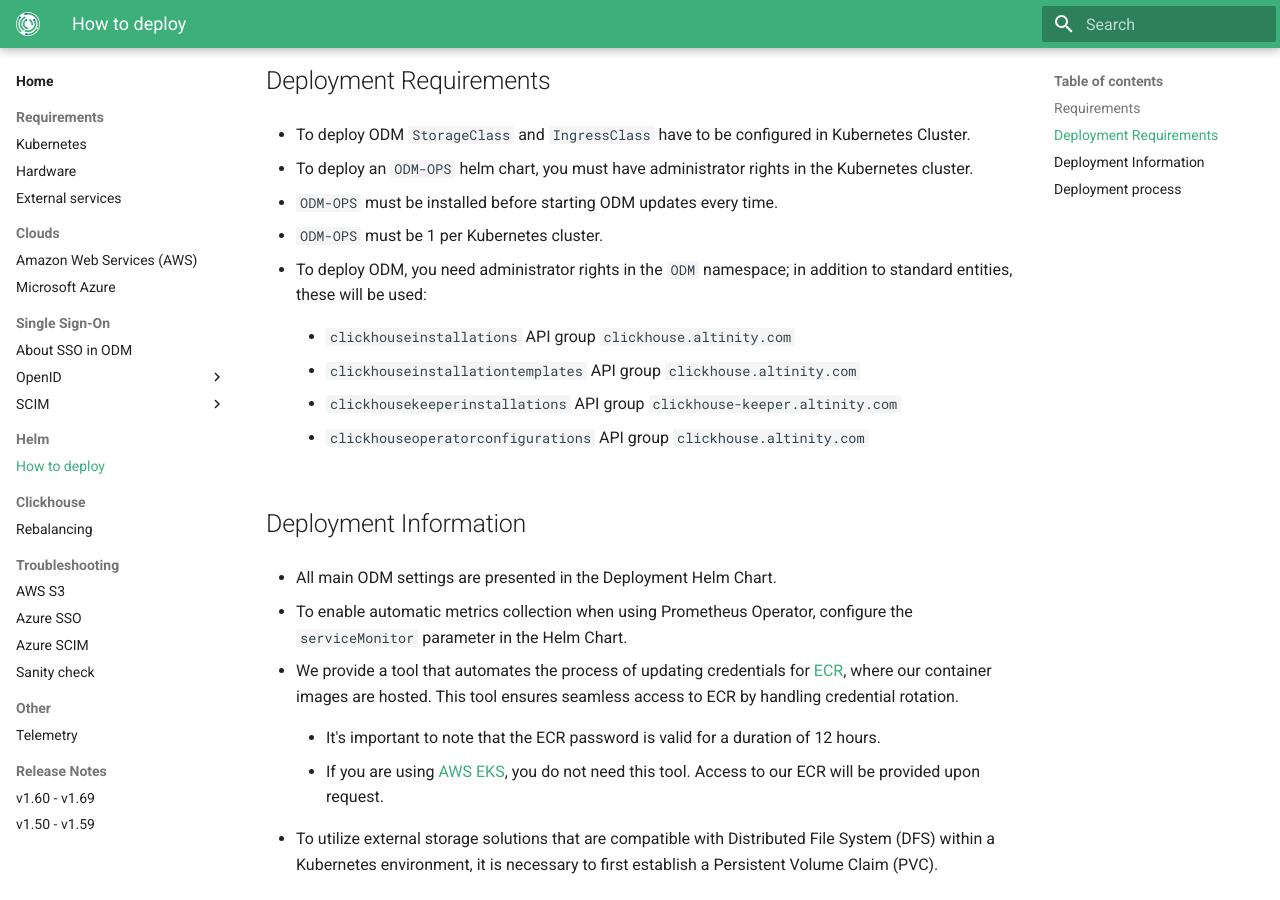
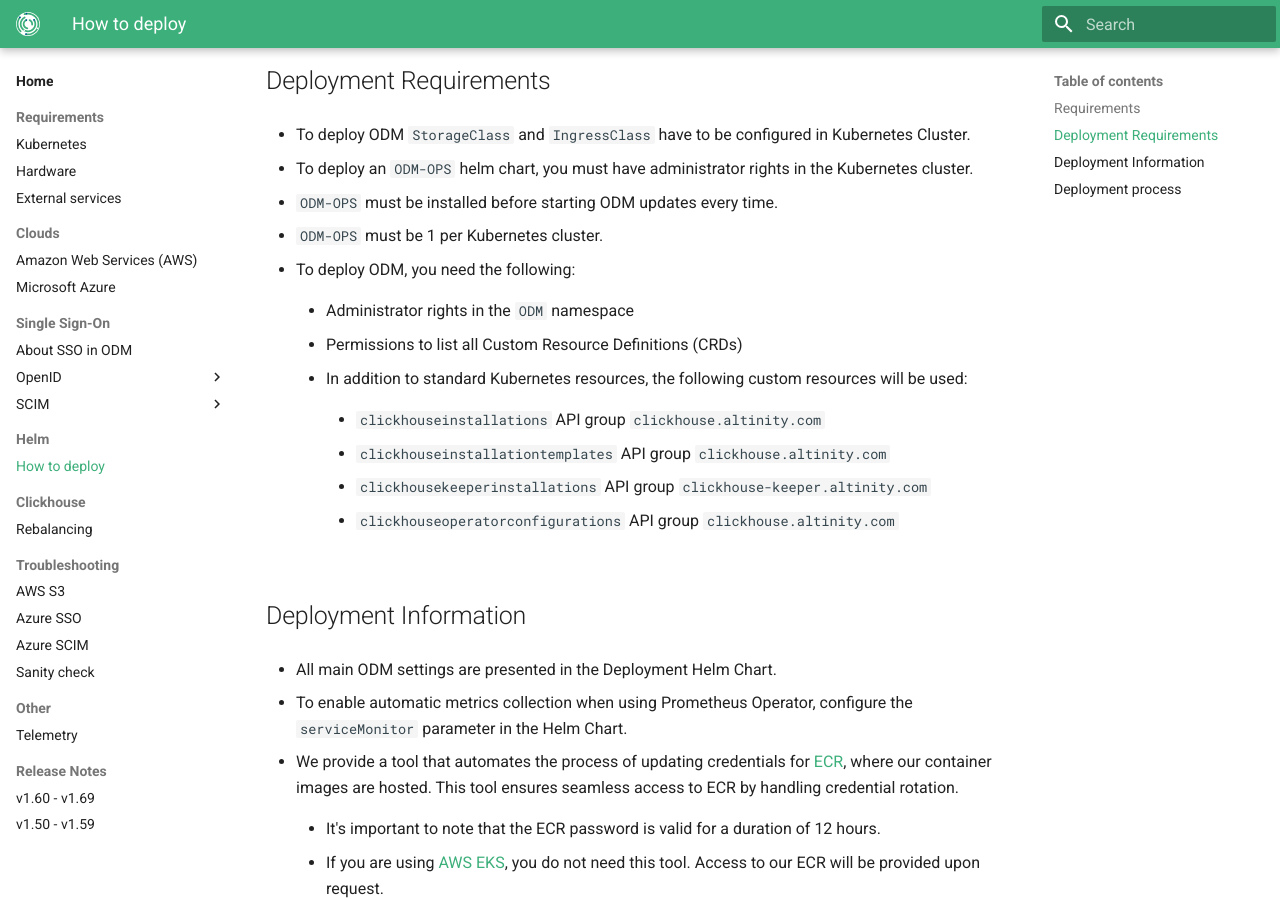
Before and after one commit to genestack/admin-docs, an MkDocs documentation site: the page built from docs/home/helm/how-to-deploy.md, in a window 1280 px wide and 900 px high, scrolled down 364 px. Built offline with MkDocs 1.6.1 and Material for MkDocs 9.7.7, drawn with Linux system fonts in a browser that asks for light colours; the version menu is left out.

Commit message:
feature/ODM-12569 update how to deploy doc

```diff
--- a/docs/home/helm/how-to-deploy.md
+++ b/docs/home/helm/how-to-deploy.md
@@ -18,15 +18,21 @@
 
 - `ODM-OPS` must be 1 per Kubernetes cluster.
 
-- To deploy ODM, you need administrator rights in the `ODM` namespace; in addition to standard entities, these will be used:
+- To deploy ODM, you need the following:
 
-    - `clickhouseinstallations` API group `clickhouse.altinity.com`
+    - Administrator rights in the `ODM` namespace
 
-    - `clickhouseinstallationtemplates` API  group `clickhouse.altinity.com`
+    - Permissions to list all Custom Resource Definitions (CRDs)
 
-    - `clickhousekeeperinstallations` API group `clickhouse-keeper.altinity.com`
+    - In addition to standard Kubernetes resources, the following custom resources will be used:
 
-    - `clickhouseoperatorconfigurations` API group `clickhouse.altinity.com`
+        - `clickhouseinstallations` API group `clickhouse.altinity.com`
+
+        - `clickhouseinstallationtemplates` API  group `clickhouse.altinity.com`
+
+        - `clickhousekeeperinstallations` API group `clickhouse-keeper.altinity.com`
+
+        - `clickhouseoperatorconfigurations` API group `clickhouse.altinity.com`
 
 ## Deployment Information
 
```
